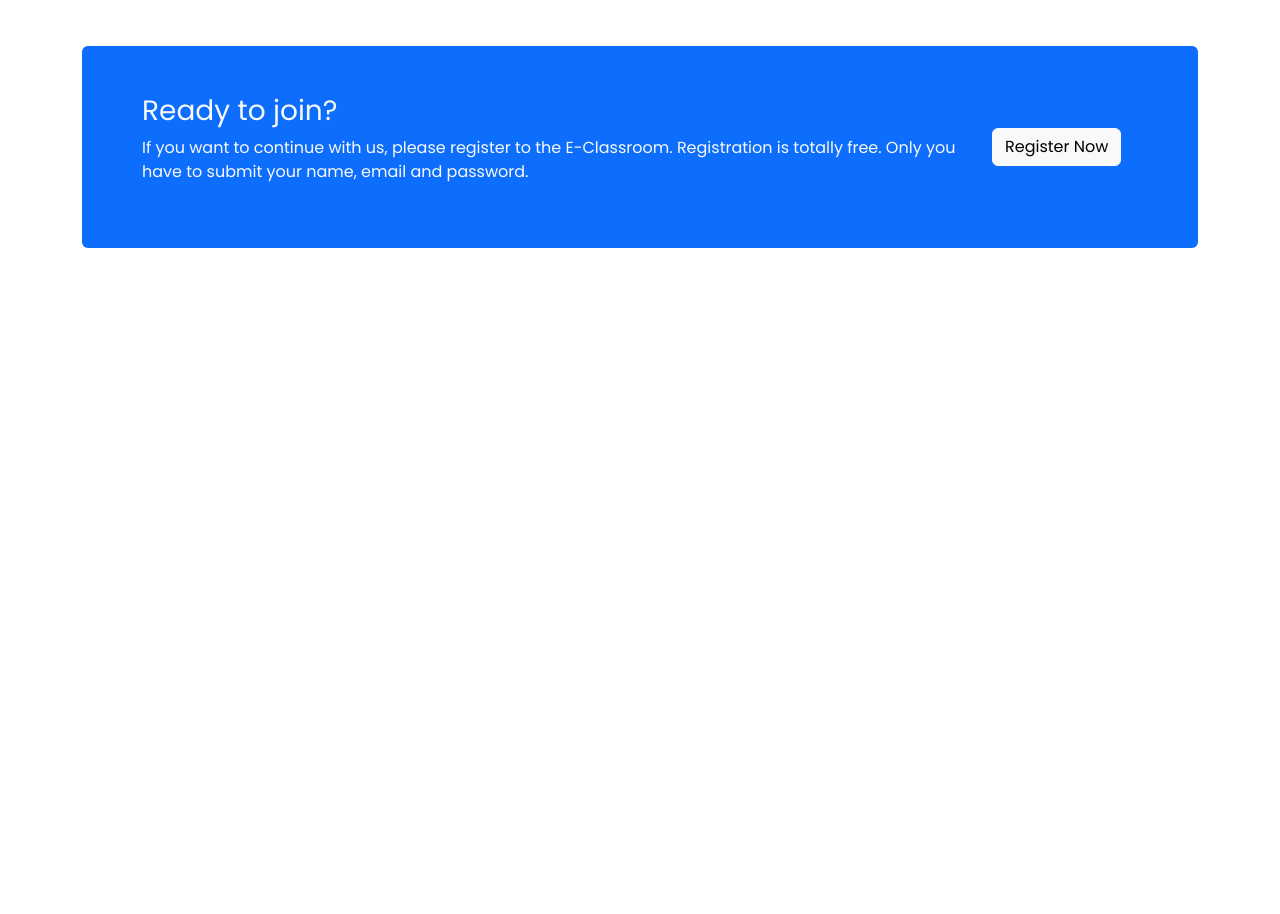
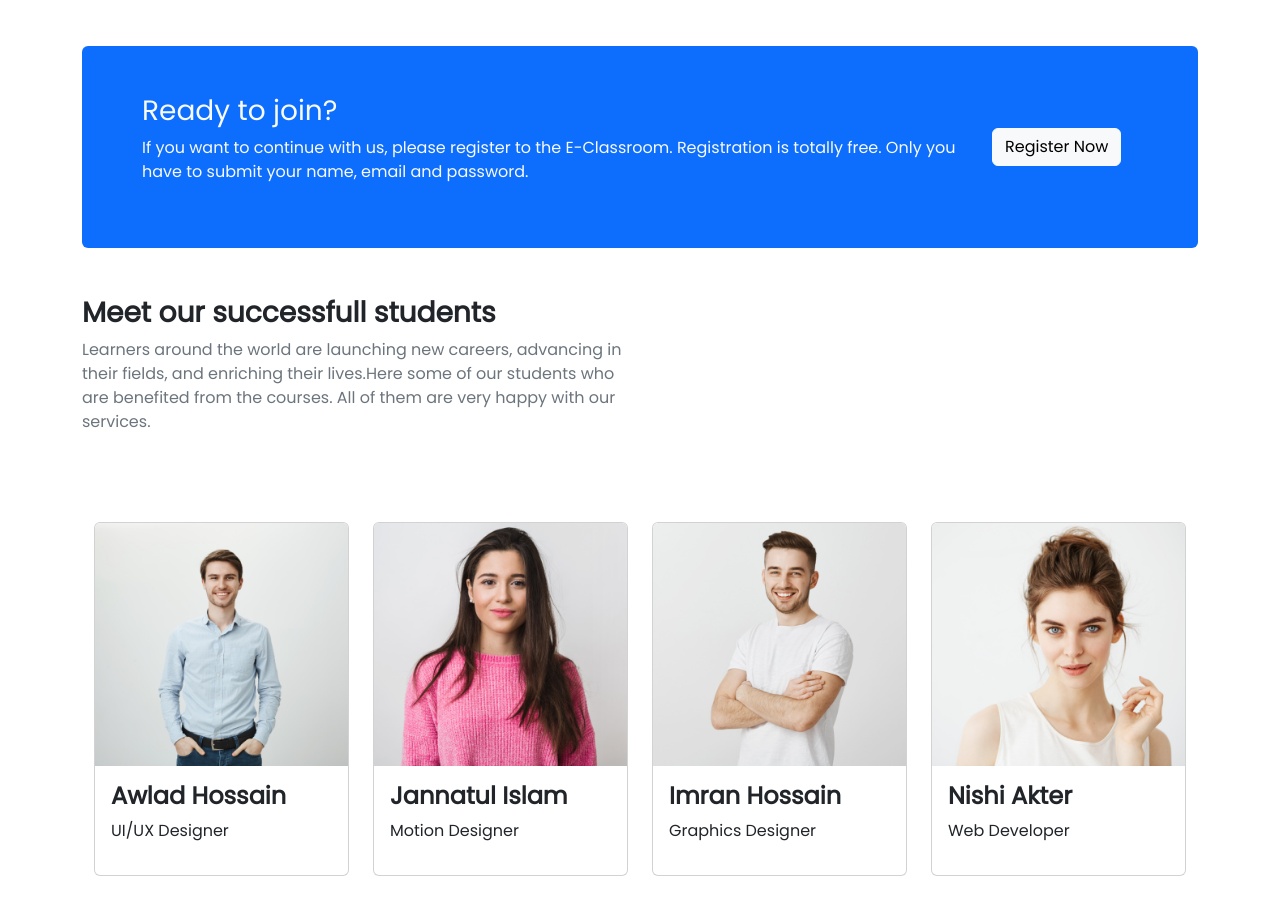
Before and after one commit to Eidmum/edTech-website, a plain HTML site: page index.html in a window 1280 px wide. Shown: the part 2399-3313 px from the top of the page. Before the commit the page ends 2695 px from the top, so only its background shows below. Drawn offline with nearby package versions, Linux system fonts and the light colour scheme.

```diff
--- a/index.html
+++ b/index.html
@@ -276,6 +276,57 @@
             </div>
           </div>
         </section>
+        <section class="container">
+          <div class="row">
+            <div class="col-md-8 col-lg-6 px-0 text-center text-md-start">
+                <div>
+                  <h3 class="fw-bold">Meet our successfull students</h3>
+                  <p class="text-muted">Learners around the world are launching new careers, advancing in their fields, and enriching their lives.Here some of our students who are benefited from the courses. All of them are very happy with our services.
+                  </p>
+                </div>
+
+            </div>
+          </div>
+          <div class="row my-5 gy-4">
+              <div class="col-md-6 col-lg-3">
+                <div class="card">
+                  <img src="images/student/student-1.png" class="card-img-top h-100" alt="...">
+                  <div class="card-body">
+                    <h4 class="fw-bold">Awlad Hossain</h4>
+                    <p>UI/UX Designer</p>
+                  </div>
+                </div>
+              </div>
+              <div class="col-md-6 col-lg-3">
+                <div class="card">
+                  <img src="images/student/student-2.png" class="card-img-top" alt="...">
+                  <div class="card-body">
+                    <h4 class="fw-bold">Jannatul Islam</h4>
+                    <p>Motion Designer</p>
+                  </div>
+                </div>
+              </div>
+              <div class="col-md-6 col-lg-3">
+                <div class="card">
+                  <img src="images/student/student-3.png" class="card-img-top" alt="...">
+                  <div class="card-body">
+                    <h4 class="fw-bold">Imran Hossain</h4>
+                    <p>Graphics Designer</p>
+                  </div>
+                </div>
+              </div>
+              <div class="col-md-6 col-lg-3">
+                <div class="card">
+                  <img src="images/student/student-4.png" class="card-img-top" alt="...">
+                  <div class="card-body">
+                    <h4 class="fw-bold">Nishi Akter</h4>
+                    <p>Web Developer</p>
+                  </div>
+                </div>
+              </div>
+
+          </div>
+        </section>
       </main>
     <!-- main end -->
     <script src="https://cdn.jsdelivr.net/npm/bootstrap@5.2.0/dist/js/bootstrap.bundle.min.js" integrity="sha384-A3rJD856KowSb7dwlZdYEkO39Gagi7vIsF0jrRAoQmDKKtQBHUuLZ9AsSv4jD4Xa" crossorigin="anonymous"></script>
```
